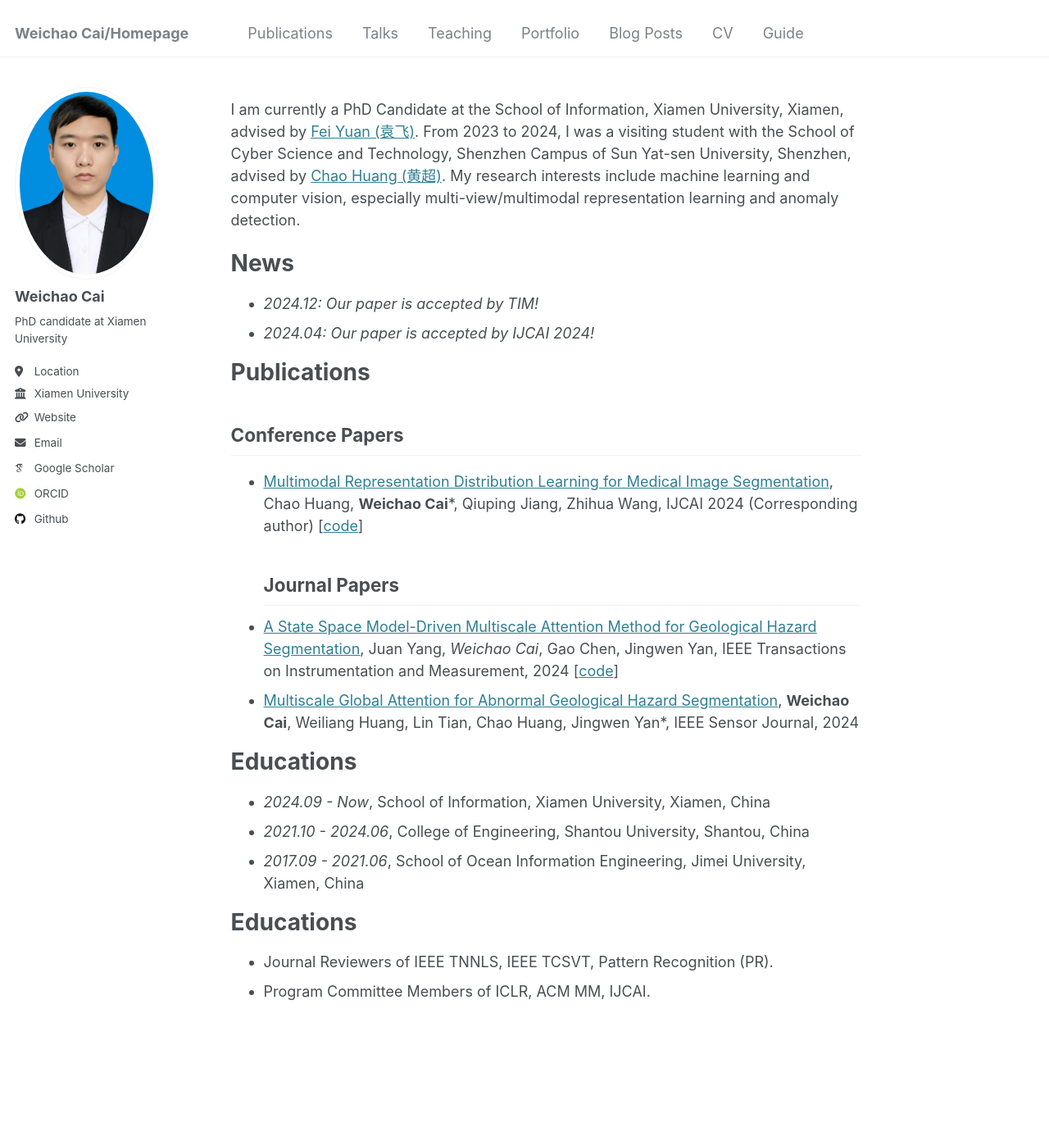
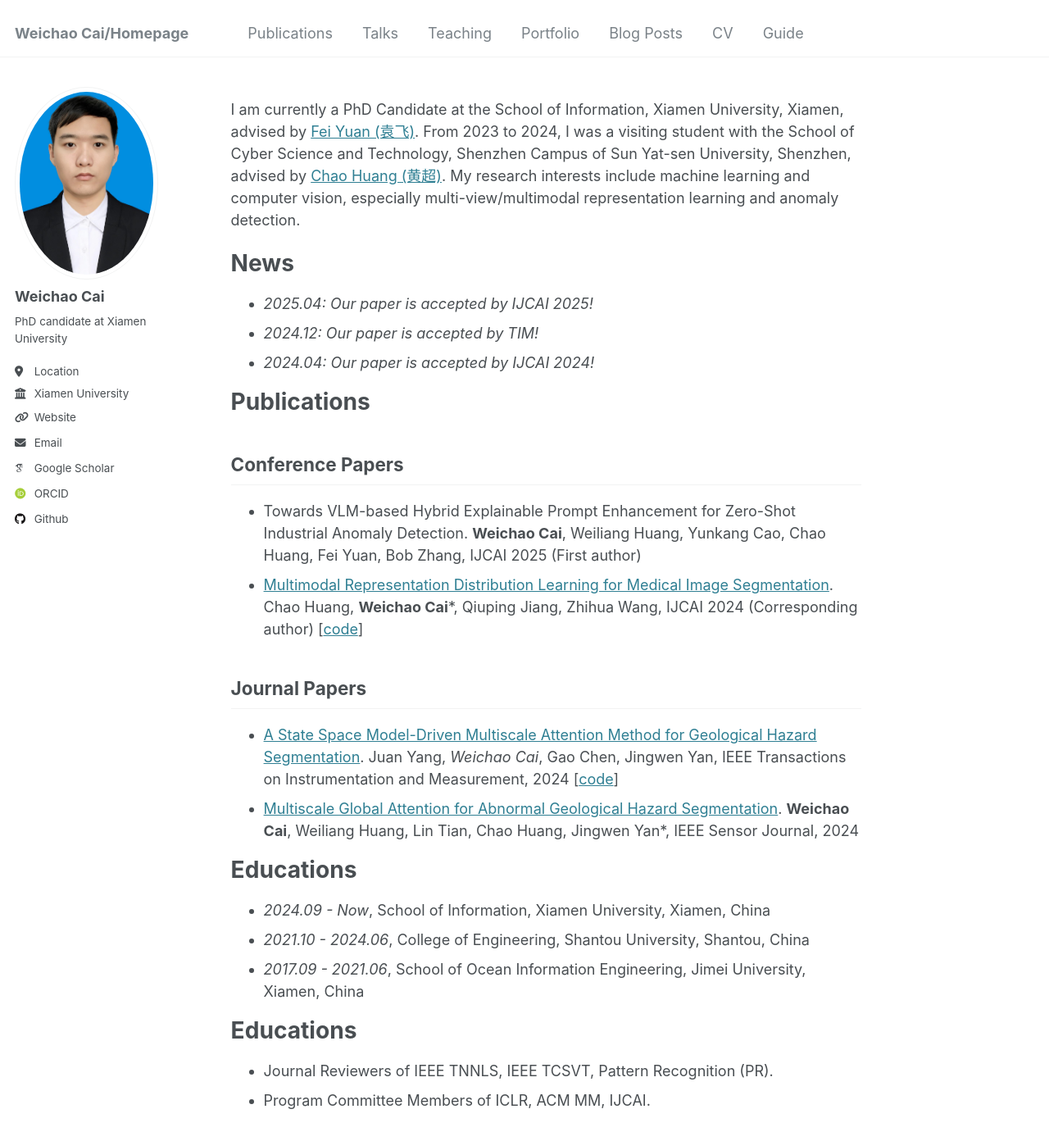
Before and after one commit to GPIOX/weichaocai.github.io, a Jekyll site: the page built from _pages/about.md, in a window 1280 px wide and 1400 px high. Shown: the top 1392 px of the window at 82% size. Built offline with Jekyll 4.4.1, drawn with Linux system fonts in a browser that asks for light colours; some web fonts are replaced.

Commit message:
Update about.md

```diff
--- a/_pages/about.md
+++ b/_pages/about.md
@@ -10,15 +10,19 @@ redirect_from:
 I am currently a PhD Candidate at the School of Information, Xiamen University, Xiamen, advised by [Fei Yuan (袁飞)](https://informatics.xmu.edu.cn/info/1021/24079.htm). From 2023 to 2024, I was a visiting student with the School of Cyber Science and Technology, Shenzhen Campus of Sun Yat-sen University, Shenzhen, advised by [Chao Huang (黄超)](https://scst.sysu.edu.cn/members/members01/1406808.htm). My research interests include machine learning and computer vision, especially multi-view/multimodal representation learning and anomaly detection.
 
 # News
+- *2025.04: Our paper is accepted by IJCAI 2025!*
 - *2024.12: Our paper is accepted by TIM!*
 - *2024.04: Our paper is accepted by IJCAI 2024!*
 
 # Publications
 ## Conference Papers
-- [Multimodal Representation Distribution Learning for Medical Image Segmentation](https://www.ijcai.org/proceedings/2024/459), Chao Huang, **Weichao Cai***, Qiuping Jiang, Zhihua Wang, IJCAI 2024 (Corresponding author) [[code](https://github.com/GPIOX/Multimodal)]
+- Towards VLM-based Hybrid Explainable Prompt Enhancement for Zero-Shot Industrial Anomaly Detection. **Weichao Cai**, Weiliang Huang, Yunkang Cao, Chao Huang, Fei Yuan, Bob Zhang, IJCAI 2025 (First author)
+- [Multimodal Representation Distribution Learning for Medical Image Segmentation](https://www.ijcai.org/proceedings/2024/459). Chao Huang, **Weichao Cai***, Qiuping Jiang, Zhihua Wang, IJCAI 2024 (Corresponding author) [[code](https://github.com/GPIOX/Multimodal)]
+
+
 ## Journal Papers
-- [A State Space Model-Driven Multiscale Attention Method for Geological Hazard Segmentation](https://ieeexplore.ieee.org/document/10852340), Juan Yang, *Weichao Cai*, Gao Chen, Jingwen Yan, IEEE Transactions on Instrumentation and Measurement, 2024 [[code](https://github.com/GPIOX/pub_geo_mmseg)]
-- [Multiscale Global Attention for Abnormal Geological Hazard Segmentation](https://ieeexplore.ieee.org/abstract/document/10492495), **Weichao Cai**, Weiliang Huang, Lin Tian, Chao Huang, Jingwen Yan*, IEEE Sensor Journal, 2024
+- [A State Space Model-Driven Multiscale Attention Method for Geological Hazard Segmentation](https://ieeexplore.ieee.org/document/10852340). Juan Yang, *Weichao Cai*, Gao Chen, Jingwen Yan, IEEE Transactions on Instrumentation and Measurement, 2024 [[code](https://github.com/GPIOX/pub_geo_mmseg)]
+- [Multiscale Global Attention for Abnormal Geological Hazard Segmentation](https://ieeexplore.ieee.org/abstract/document/10492495). **Weichao Cai**, Weiliang Huang, Lin Tian, Chao Huang, Jingwen Yan*, IEEE Sensor Journal, 2024
 
 # Educations
 - *2024.09 - Now*, School of Information, Xiamen University, Xiamen, China
```
